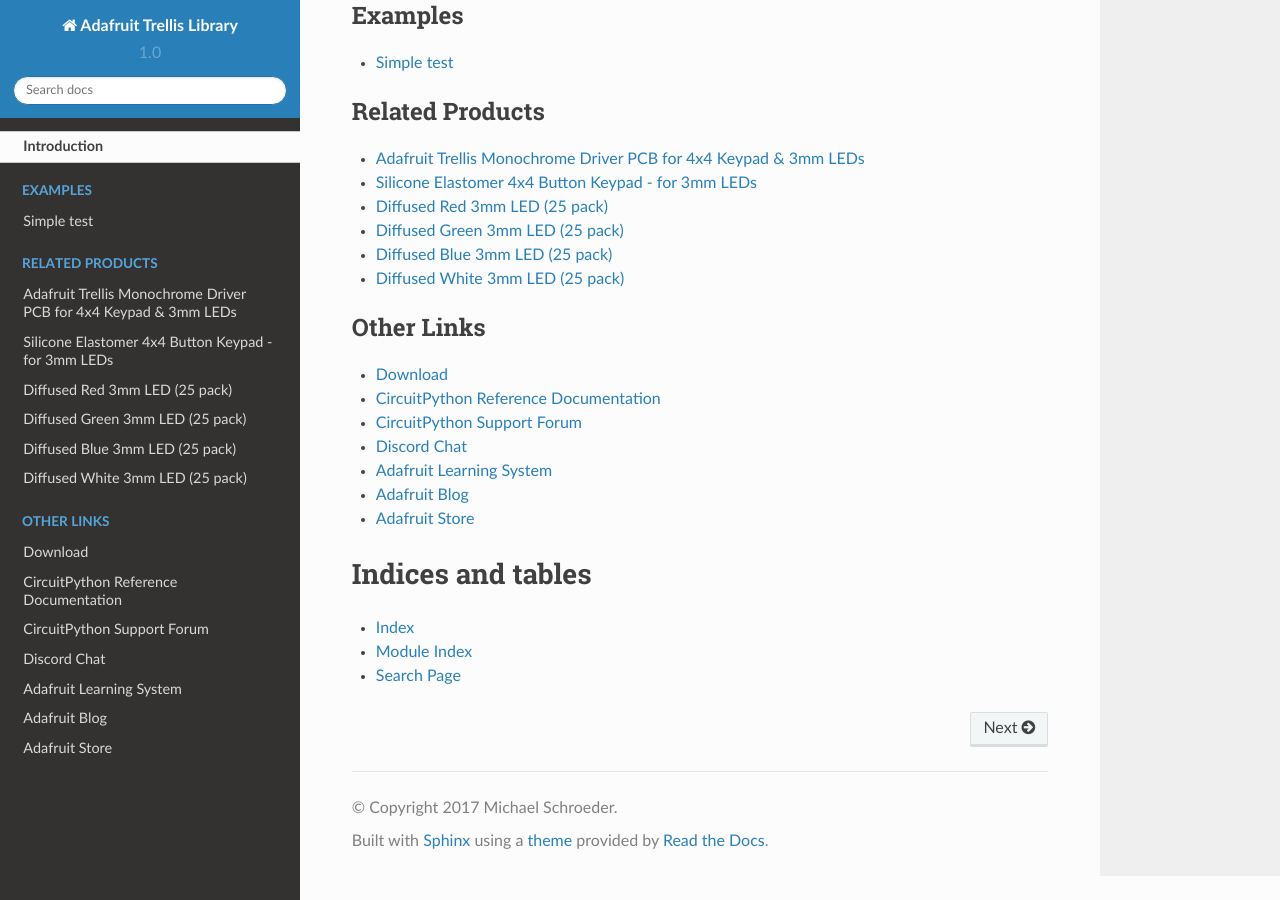
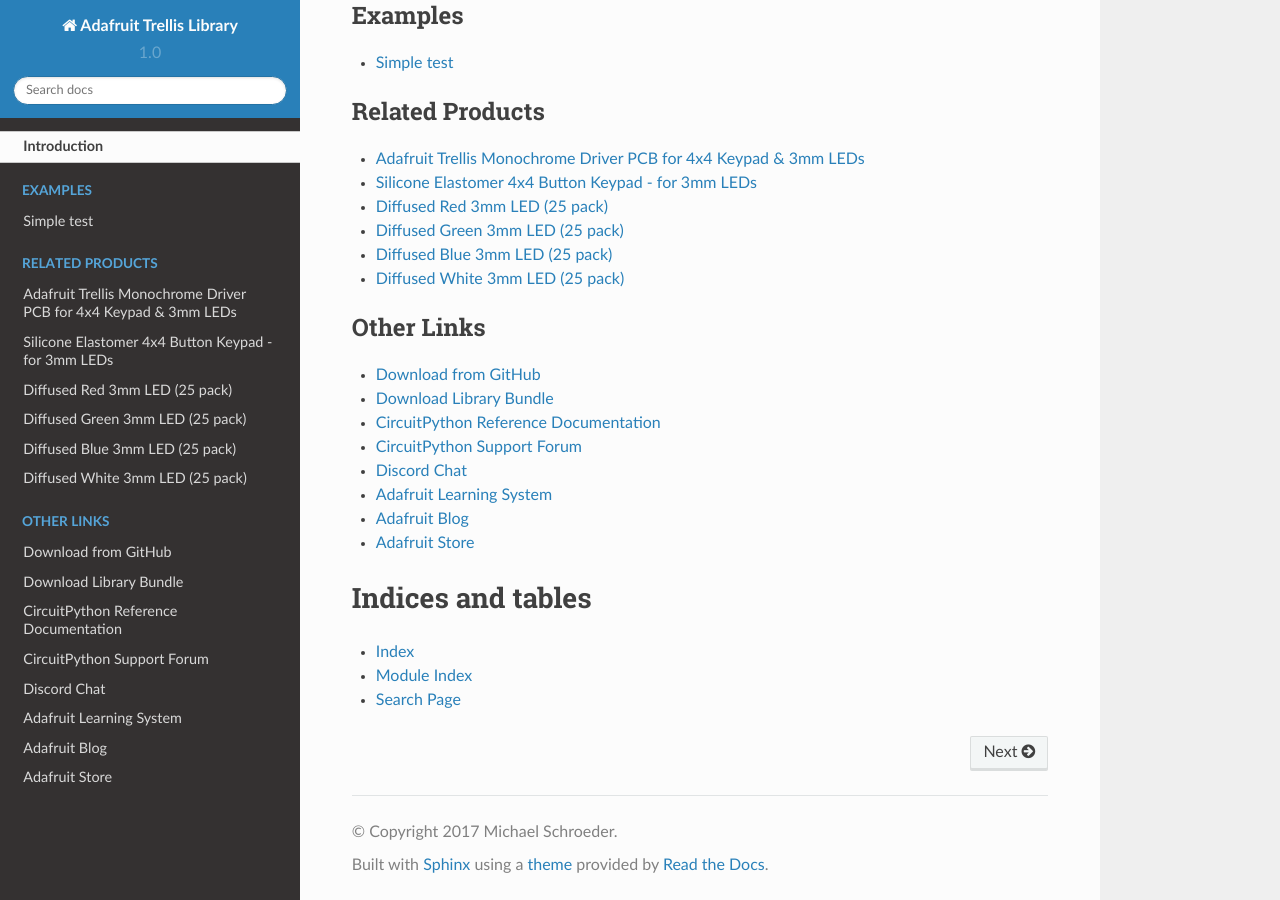
Before and after one commit to adafruit/Adafruit_CircuitPython_Trellis, a Sphinx documentation site: the page built from docs/index.rst, in a window 1280 px wide and 900 px high, scrolled down 1900 px. Built offline with Sphinx 7.4.7 and the Read the Docs theme 2.0.0, drawn with Linux system fonts in a browser that asks for light colours.

Commit message:
Added cp.org link to index.rst

```diff
--- a/docs/index.rst
+++ b/docs/index.rst
@@ -36,7 +36,8 @@
 .. toctree::
     :caption: Other Links
 
-    Download <https://github.com/adafruit/adafruit_CircuitPython_Trellis/releases/latest>
+    Download from GitHub <https://github.com/adafruit/adafruit_CircuitPython_Trellis/releases/latest>
+    Download Library Bundle <https://circuitpython.org/libraries>
     CircuitPython Reference Documentation <https://docs.circuitpython.org>
     CircuitPython Support Forum <https://forums.adafruit.com/viewforum.php?f=60>
     Discord Chat <https://adafru.it/discord>
```
